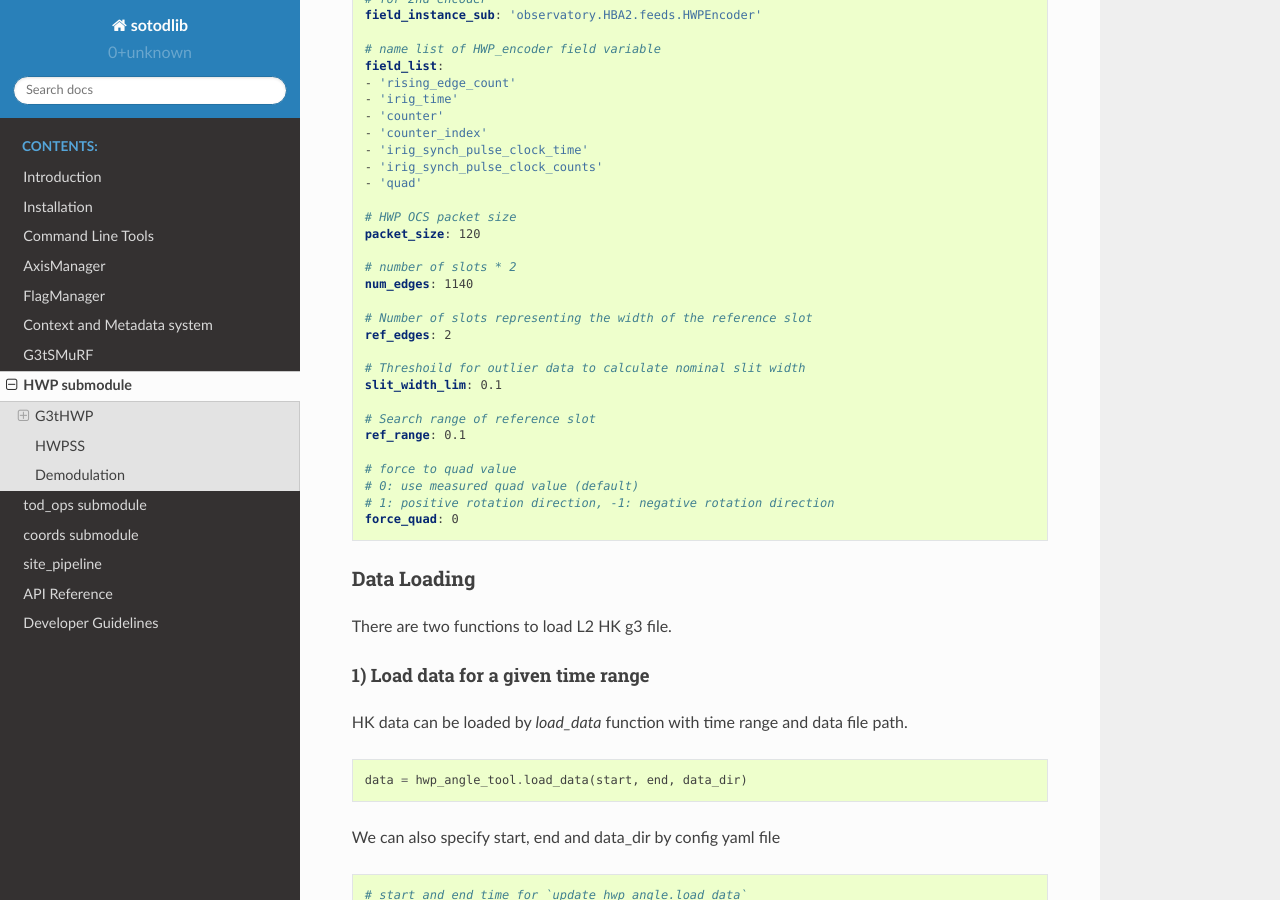
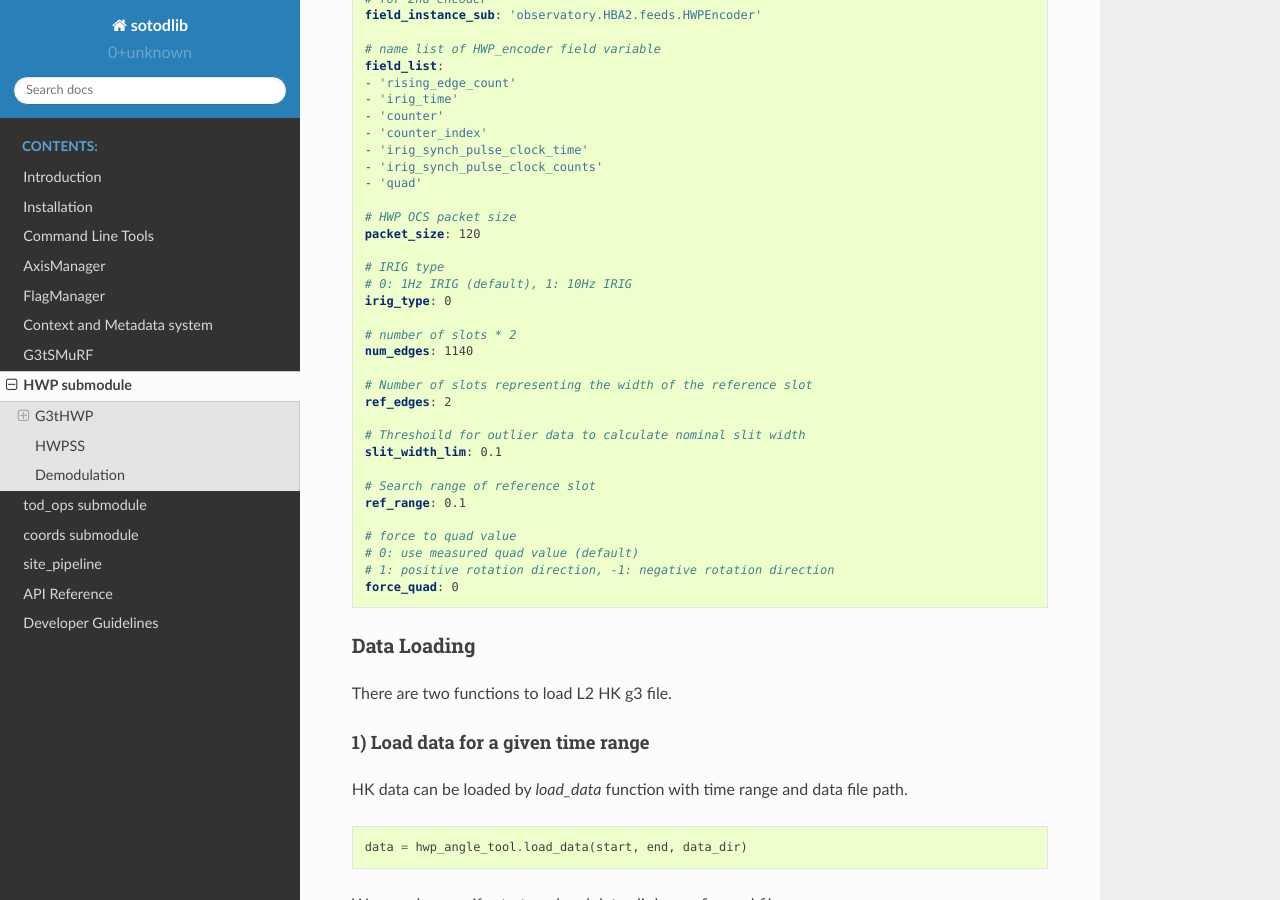
Before and after one commit to simonsobs/sotodlib, a Sphinx documentation site: the page built from docs/hwp.rst, in a window 1280 px wide and 900 px high, scrolled down 839 px. Built offline with Sphinx 7.4.7 and the Read the Docs theme 2.0.0, drawn with Linux system fonts in a browser that asks for light colours.

Commit message:
bugs fixed, implement dict.get, add irig_type in config...

```diff
--- a/docs/hwp.rst
+++ b/docs/hwp.rst
@@ -50,6 +50,10 @@ Here's an annotated example of yaml config file:
 
   # HWP OCS packet size
   packet_size: 120
+
+  # IRIG type
+  # 0: 1Hz IRIG (default), 1: 10Hz IRIG
+  irig_type: 0
 
   # number of slots * 2
   num_edges: 1140
```
Also changed, not shown: 1 other file.
